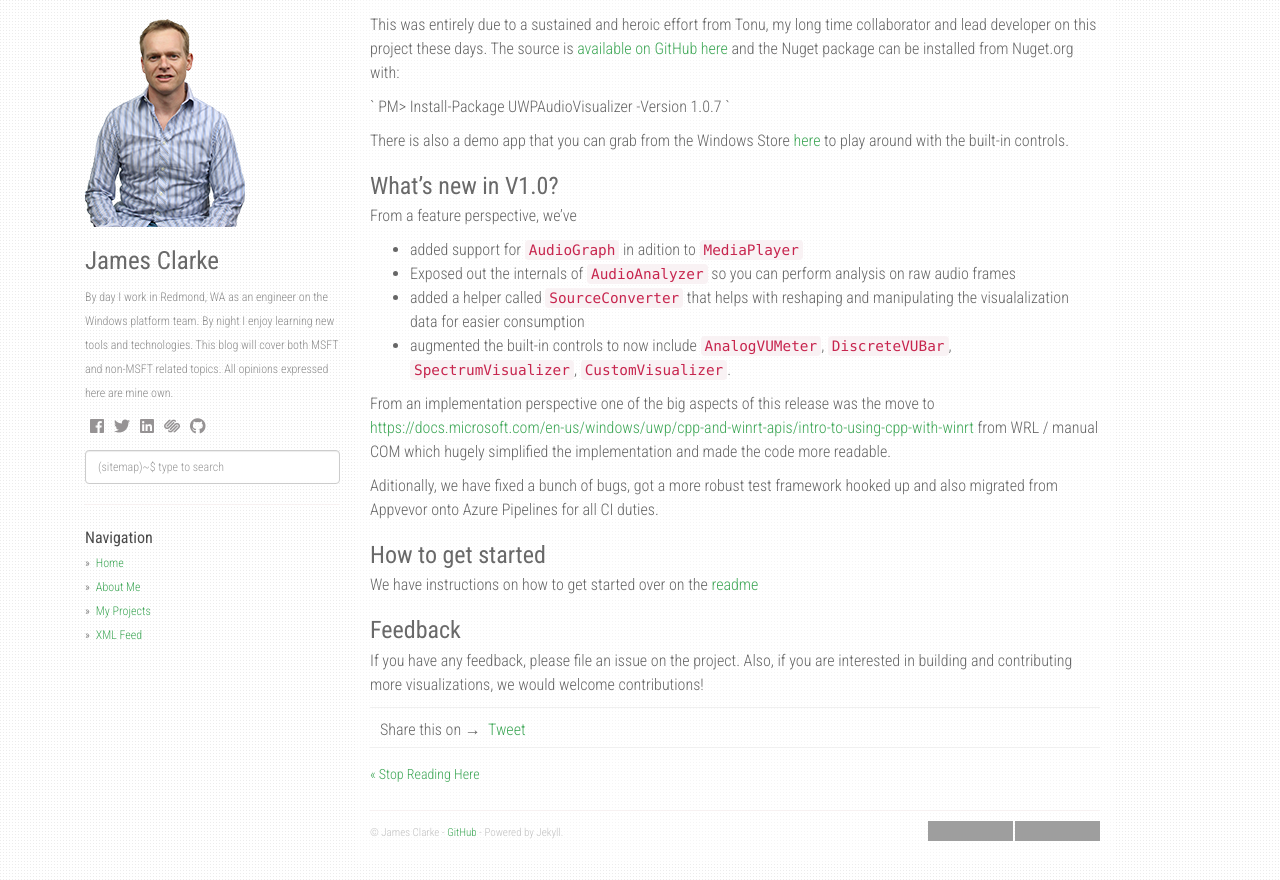
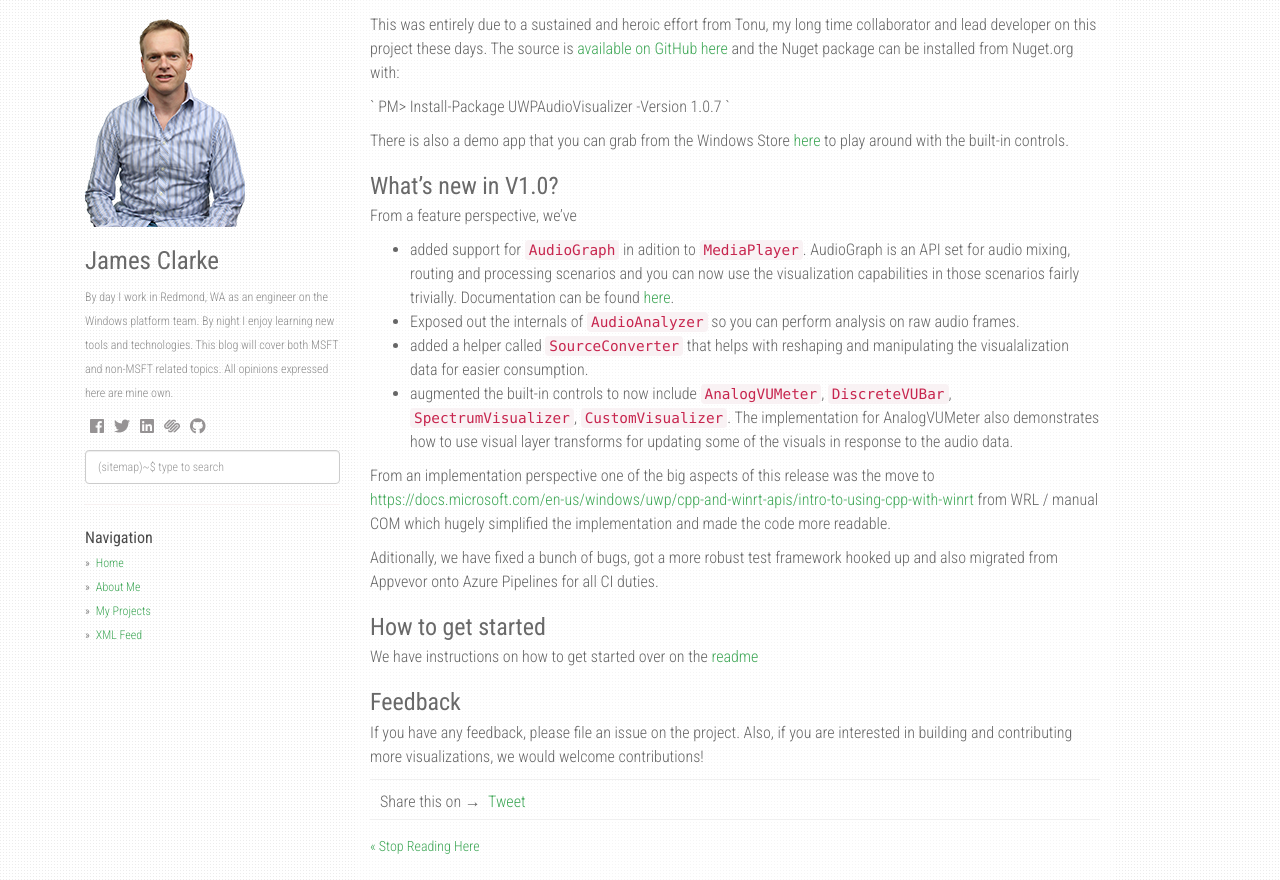
Before and after one commit to clarkezone/clarkezone.github.io, a Jekyll site: the page built from _posts/2018-11-28-uwp-audiovisualizer-1.0-release.md, in a window 1280 px wide and 900 px high, scrolled down 451 px, cut to the strip 20-900 px from the top of the window. Built offline with Jekyll 4.4.1, drawn with Linux system fonts in a browser that asks for light colours; nearby versions of some CDN libraries; comment, search, counter and statistics services are not loaded; grey boxes are pictures that could not be loaded.

Commit message:
Updates to visualizer post

```diff
--- a/_posts/2018-11-28-uwp-audiovisualizer-1.0-release.md
+++ b/_posts/2018-11-28-uwp-audiovisualizer-1.0-release.md
@@ -19,10 +19,10 @@
 
 ### What’s new in V1.0?
 From a feature perspective, we’ve
-- added support for `AudioGraph` in adition to `MediaPlayer`
-- Exposed out the internals of `AudioAnalyzer` so you can perform analysis on raw audio frames
-- added a helper called `SourceConverter` that helps with reshaping and manipulating the visualalization data for easier consumption
-- augmented the built-in controls to now include `AnalogVUMeter`, `DiscreteVUBar`, `SpectrumVisualizer`, `CustomVisualizer`.
+- added support for `AudioGraph` in adition to `MediaPlayer`.  AudioGraph is an API set for audio mixing, routing and processing scenarios and you can now use the visualization capabilities in those scenarios fairly trivially.  Documentation can be found [here]( https://docs.microsoft.com/en-us/windows/uwp/audio-video-camera/audio-graphs).
+- Exposed out the internals of `AudioAnalyzer` so you can perform analysis on raw audio frames.
+- added a helper called `SourceConverter` that helps with reshaping and manipulating the visualalization data for easier consumption.
+- augmented the built-in controls to now include `AnalogVUMeter`, `DiscreteVUBar`, `SpectrumVisualizer`, `CustomVisualizer`.  The implementation for AnalogVUMeter also demonstrates how to use visual layer transforms for updating some of the visuals in response to the audio data.
 
 From an implementation perspective one of the big aspects of this release was the move to [https://docs.microsoft.com/en-us/windows/uwp/cpp-and-winrt-apis/intro-to-using-cpp-with-winrt](C++/WinRT) from WRL / manual COM which hugely simplified the implementation and made the code more readable.
 
```
